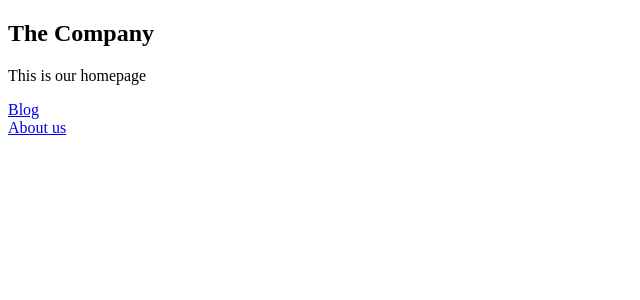
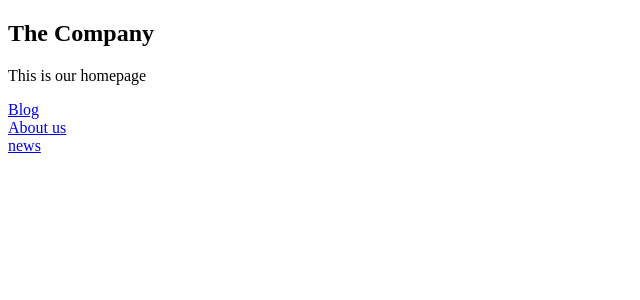
Before and after one commit to ankitparmar14190/multi-zones-app, a Next.js app in the folder home/: page / in a window 1280 px wide. Shown: the top 300 px of the page, without its empty margins (0-640 px from the left). Built offline with nearby package versions, Linux system fonts and the light colour scheme.

Commit message:
updated news link

```diff
--- a/home/app/page.tsx
+++ b/home/app/page.tsx
@@ -12,6 +12,9 @@ export default function Home() {
       <div>
         <Link href="/about">About us</Link>
       </div>
+      <div>
+        <Link href="/news">news</Link>
+      </div>
     </div>
   );
 }
```
